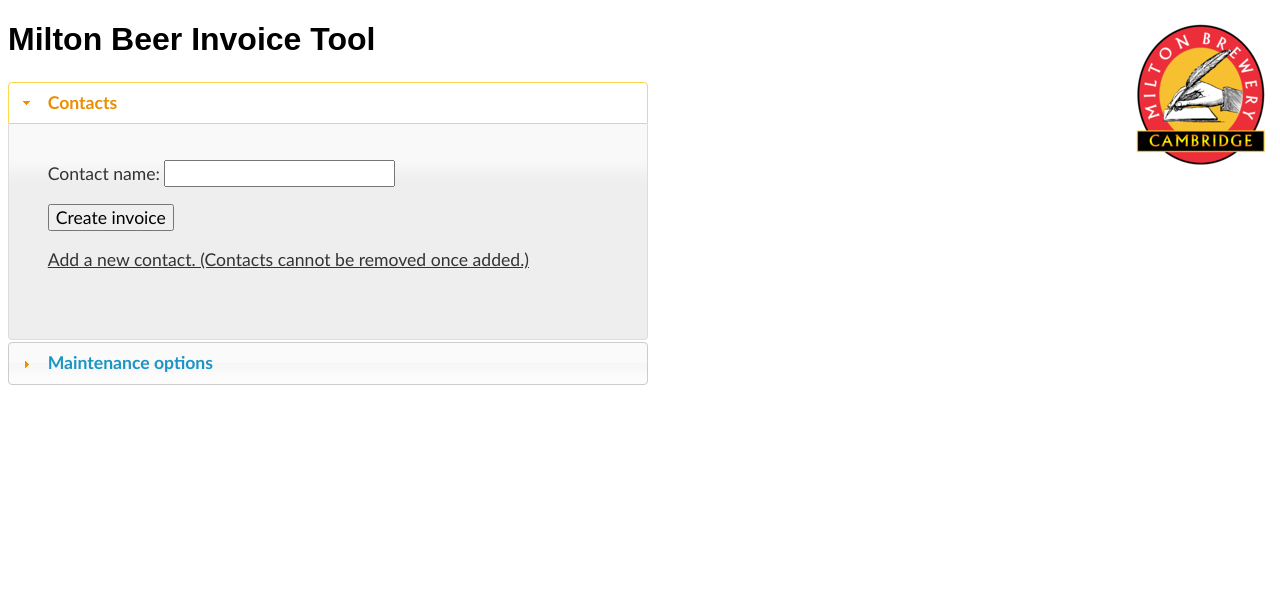
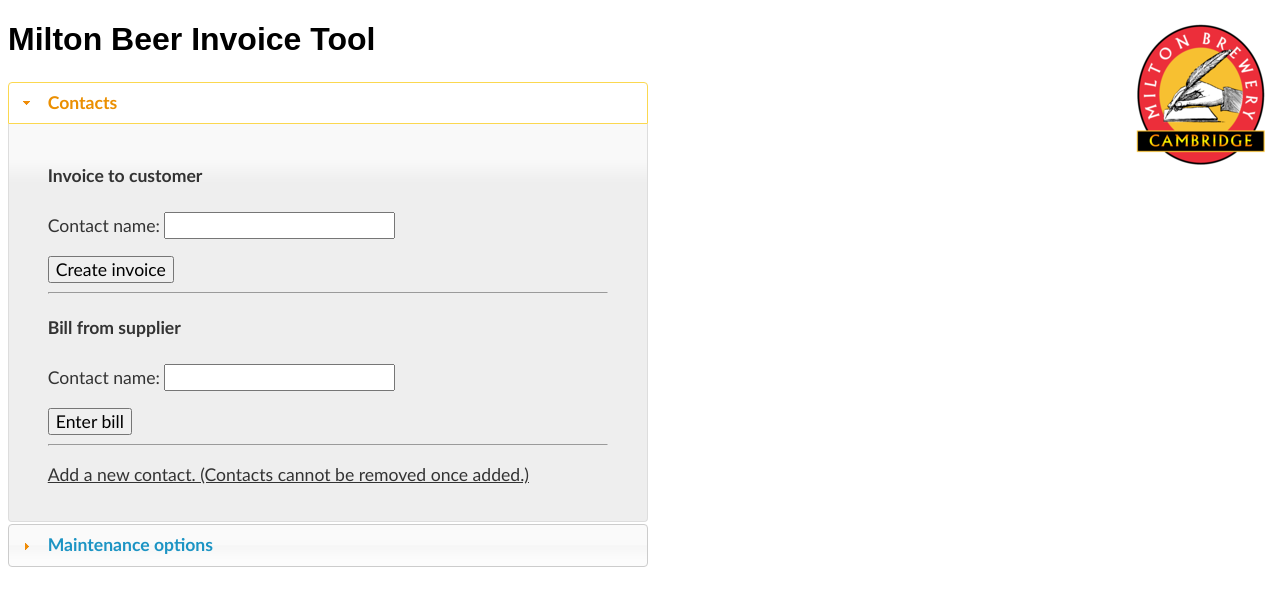
Before and after one commit to miltonbrewery/miltonxero, a Django app: page /invoice/ in a window 1280 px wide. Shown: the top 606 px of the page. Run offline with Django 3.2, Linux system fonts and the light colour scheme; the visitor is signed in with stand-in values (Sample User, id 1); data that the repository does not hold is empty; some libraries are stand-ins or nearby versions.

Commit message:
Sending of bills as well as invoices

```diff
--- a/invoicer/templates/invoicer/startinvoice.html
+++ b/invoicer/templates/invoicer/startinvoice.html
@@ -12,25 +12,46 @@
 <div id="accordion">
   <h3>Contacts</h3>
   <div>
-    <form id="contactform" method="POST">{% csrf_token %}
-      {{form.as_p}}
+    <form id="invoiceform" method="POST">{% csrf_token %}
+      <h4>Invoice to customer</h4>
+      {{iform.as_p}}
       <input type="submit" value="Create invoice">
     </form>
 <script type="text/javascript">
-var contact_autoComplete = new autoComplete({
-  selector: 'input[name="name"]',
+var invoice_autoComplete = new autoComplete({
+  selector: 'input[name="invoice-name"]',
   minChars: 2,
   source: function(term, response){
     $.getJSON('{% url "invoicer.views.contact_completions" %}', { q: term },
     function(data) { response(data); });
   },
   onSelect: function(event, term, item){
-    document.getElementById("contactform").submit();
+    document.getElementById("invoiceform").submit();
   },
 });
 </script>
+    <hr>
+    <h4>Bill from supplier</h4>
+    <form id="billform" method="POST">{% csrf_token %}
+      {{bform.as_p}}
+      <input type="submit" value="Enter bill">
+    </form>
+<script type="text/javascript">
+var bill_autoComplete = new autoComplete({
+  selector: 'input[name="bill-name"]',
+  minChars: 2,
+  source: function(term, response){
+    $.getJSON('{% url "invoicer.views.contact_completions" %}', { q: term },
+    function(data) { response(data); });
+  },
+  onSelect: function(event, term, item){
+    document.getElementById("billform").submit();
+  },
+});
+</script>
+<hr>
     <p><a href="https://go.xero.com/Contacts/Edit.aspx">Add a new
-contact.  (Contacts cannot be removed once added.)</a></p>
+	contact.  (Contacts cannot be removed once added.)</a></p>
   </div>
   <h3>Maintenance options</h3>
   <div>
--- a/invoicer/urls.py
+++ b/invoicer/urls.py
@@ -4,7 +4,10 @@ urlpatterns = patterns(
     'invoicer.views',
     url(r'^priceband/(?P<bandid>\d+)/$', 'priceband'),
     url(r'^invoice/$', 'startinvoice'),
-    url(r'^invoice/(?P<contactid>[a-f0-9-]+)/$', 'invoice'),
+    url(r'^invoice/(?P<contactid>[a-f0-9-]+)/$', 'invoice',
+        name="invoice"),
+    url(r'^bill/(?P<contactid>[a-f0-9-]+)/$', 'invoice', {'bill': True},
+        name="bill"),
     url(r'^product/$', 'product'),
     url(r'^product/(?P<productid>\d+)/$', 'product'),
     url(r'^ajax/contact-completions.json$', 'contact_completions'),
--- a/invoicer/views.py
+++ b/invoicer/views.py
@@ -123,22 +123,35 @@ def startinvoice(request):
     pricebands = PriceBand.objects.all()
     ptypes = ProductType.objects.all()
     if request.method == "POST":
-        form = ChooseContactForm(request.POST)
-        if form.is_valid():
-            contacts = xero.get_contacts(form.cleaned_data['name'])
+        iform = ChooseContactForm(request.POST, prefix="invoice")
+        bform = ChooseContactForm(request.POST, prefix="bill")
+        if iform.is_valid():
+            contacts = xero.get_contacts(iform.cleaned_data['name'])
             if not contacts:
-                form.add_error('name', "No contact exists with this name")
+                iform.add_error('name', "No contact exists with this name")
             elif len(contacts) == 1:
                 return HttpResponseRedirect(
-                    reverse(invoice, args=[contacts[0]["ContactID"]]))
+                    reverse("invoice", args=[contacts[0]["ContactID"]]))
+            else:
+                return render(request, 'invoicer/multicontact.html',
+                              {"contacts": contacts})
+        if bform.is_valid():
+            contacts = xero.get_contacts(bform.cleaned_data['name'])
+            if not contacts:
+                bform.add_error('name', "No contact exists with this name")
+            elif len(contacts) == 1:
+                return HttpResponseRedirect(
+                    reverse("bill", args=[contacts[0]["ContactID"]]))
             else:
                 return render(request, 'invoicer/multicontact.html',
                               {"contacts": contacts})
     else:
-        form = ChooseContactForm()
+        iform = ChooseContactForm(prefix="invoice")
+        bform = ChooseContactForm(prefix="bill")
 
     return render(request, 'invoicer/startinvoice.html',
-                  {"form": form,
+                  {"iform": iform,
+                   "bform": bform,
                    "bands": pricebands,
                    "ptypes": ptypes})
 
@@ -155,7 +168,7 @@ class _XeroSendFailure(Exception):
     def __init__(self, message):
         self.message = message
 
-def _send_to_xero(contactid, contact_extra, lines):
+def _send_to_xero(contactid, contact_extra, lines, bill):
     products = set()
     invitems = []
     for l in lines:
@@ -180,9 +193,9 @@ def _send_to_xero(contactid, contact_extra, lines):
     try:
         invid, warnings = xero.send_invoice(
             contactid, contact_extra.priceband, invitems,
-            override_account=contact_extra.account)
+            settings.BILL_ACCOUNT if bill else contact_extra.account, bill)
     except xero.Problem as e:
-        raise _XeroSendFailure("Failed sending invoice to Xero: {}".format(
+        raise _XeroSendFailure("Failed sending to Xero: {}".format(
             e.message))
     return invid, warnings
 
@@ -248,7 +261,7 @@ InvoiceLineFormSet = forms.formset_factory(
     InvoiceLineForm, formset=BaseInvoiceLineFormSet, extra=5, can_delete=True)
 
 @login_required
-def invoice(request, contactid):
+def invoice(request, contactid, bill=False):
     try:
         contact_extra = Contact.objects.get(xero_id=contactid)
     except Contact.DoesNotExist:
@@ -263,13 +276,17 @@ def invoice(request, contactid):
         contactname = contact['Name']
     else:
         contactname = contact_extra.name
+    if bill:
+        storename = contactid + "-bill"
+    else:
+        storename = contactid
     if request.method == "POST":
         cform = ContactOptionsForm(request.POST)
         priceband = None
         if cform.is_valid():
             priceband = cform.cleaned_data['priceband']
         iform = InvoiceLineFormSet(priceband, request.POST,
-                                   initial=request.session.get(contactid))
+                                   initial=request.session.get(storename))
         if cform.is_valid() and iform.is_valid():
             if not contact_extra:
                 contact_extra = Contact(xero_id=contactid)
@@ -278,21 +295,24 @@ def invoice(request, contactid):
             contact_extra.priceband = cform.cleaned_data['priceband']
             contact_extra.account = cform.cleaned_data['account']
             contact_extra.save()
-            request.session[contactid] = [
+            request.session[storename] = [
                 i for i in iform.cleaned_data if not i.get('DELETE',True)]
             if "send" in request.POST or "send-background" in request.POST:
                 try:
                     invid, warnings = _send_to_xero(
-                        contactid, contact_extra, request.session[contactid])
-                    del request.session[contactid]
+                        contactid, contact_extra, request.session[storename],
+                        bill)
+                    del request.session[storename]
+                    iurl = "https://go.xero.com/{}/Edit.aspx?InvoiceID={}".format(
+                        "AccountsPayable" if bill else "AccountsReceivable",
+                        invid)
                     if warnings:
                         return render(request, 'invoicer/invoicewarnings.html',
                                       {"invid": invid,
+                                       "iurl": iurl,
                                        "warnings": warnings})
                     if "send" in request.POST:
-                        return HttpResponseRedirect(
-                            "https://go.xero.com/AccountsReceivable/"
-                            "Edit.aspx?InvoiceID=" + invid)
+                        return HttpResponseRedirect(iurl)
                     messages.success(
                         request,"Invoice for {} sent to Xero".format(contactname))
                     return HttpResponseRedirect(reverse(startinvoice))
@@ -308,9 +328,11 @@ def invoice(request, contactid):
             initial['account'] = contact_extra.account
         cform = ContactOptionsForm(initial=initial)
         iform = InvoiceLineFormSet(
-            priceband, initial=request.session.get(contactid))
+            priceband, initial=request.session.get(storename))
     return render(request, 'invoicer/invoice.html',
                   {"contactname": contactname,
+                   "bill": bill,
+                   "billaccount": settings.BILL_ACCOUNT,
                    "priceband": priceband,
                    "cform": cform,
                    "iform": iform})
--- a/invoicer/xero.py
+++ b/invoicer/xero.py
@@ -98,10 +98,10 @@ def update_products(products):
     if r.status_code != 200:
         return r.status_code
 
-def send_invoice(contactid, priceband, items, override_account=None):
+def send_invoice(contactid, priceband, items, override_account, bill):
     invoices = Element("Invoices")
     inv = SubElement(invoices, "Invoice")
-    inv.append(_textelem("Type", "ACCREC"))
+    inv.append(_textelem("Type", "ACCPAY" if bill else "ACCREC"))
     c = SubElement(inv, "Contact")
     c.append(_textelem("ContactID", contactid))
     inv.append(_textelem(
--- a/miltonxero/settings.py
+++ b/miltonxero/settings.py
@@ -104,3 +104,4 @@ VAT_MULTIPLIER = Decimal("1.20")
 
 DEFAULT_ACCOUNT = "40000"
 SWAP_ACCOUNT = "41000"
+BILL_ACCOUNT = "50100"
```
Also changed, not shown: invoicer/templates/invoicer/invoice.html (+11 -4 lines), invoicer/templates/invoicer/invoicewarnings.html (+5 -5 lines).
